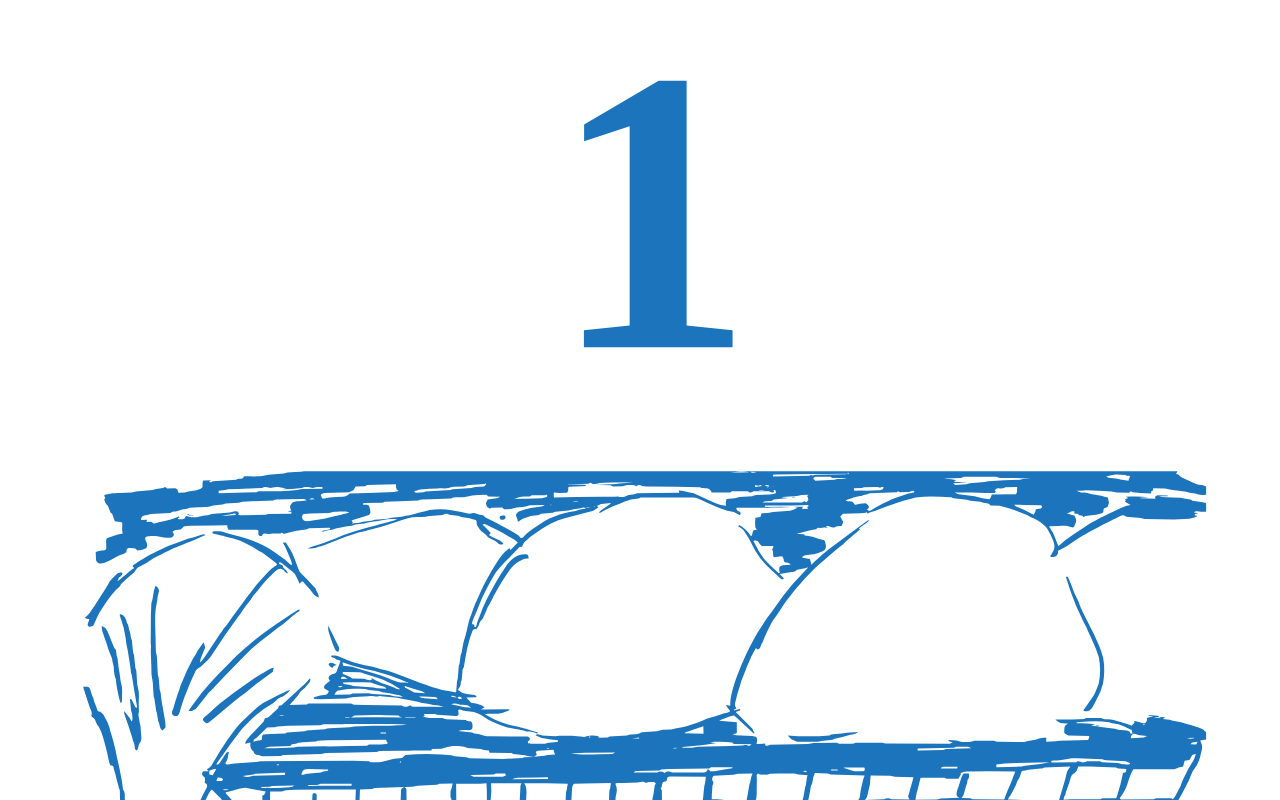
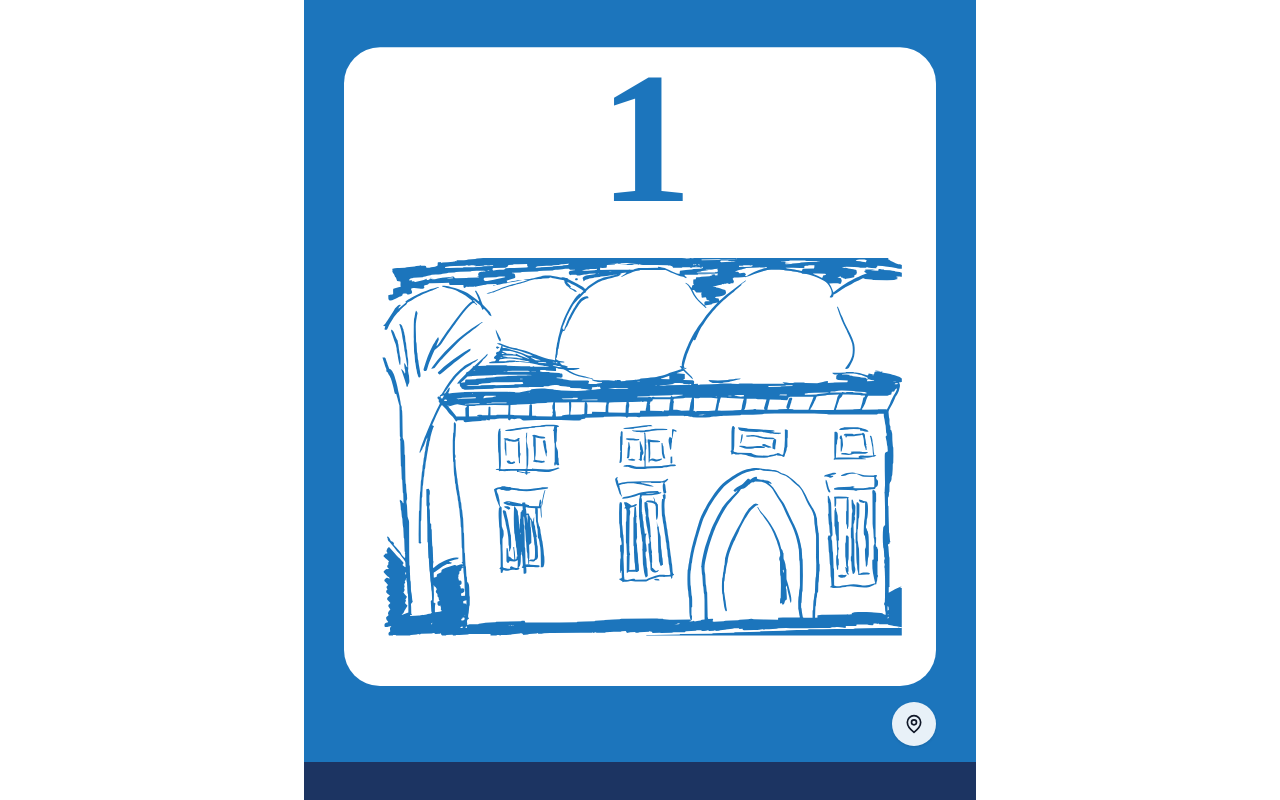
Before and after one commit to mrwebdesigner/tesi-geconia, a SvelteKit app: page / in a window 1280 px wide. Shown: the top 800 px of the page. Built offline with nearby package versions, Linux system fonts and the light colour scheme.

Commit message:
aggiornato homepage

```diff
--- a/src/lib/caselle/caselle.ts
+++ b/src/lib/caselle/caselle.ts
@@ -1,3 +1,5 @@
+import dati from './dati.json';
+
 const svgs = import.meta.glob<string>('./*/casella.svg', {
 	eager: true,
 	query: '?url',
@@ -26,6 +28,9 @@ const overlays = {
 export type Casella = {
 	id: string;
 	svgUrl: string;
+	colore: string;
+	mappa: string;
+	mappaEmbed: string;
 	targetsUrl?: string;
 	overlayUrl?: string;
 	hasAr: boolean;
@@ -58,9 +63,14 @@ function buildCaselle(): Casella[] {
 			const overlayUrl = overlays[overlayPath];
 			const hasAr = Boolean(targetsUrl && overlayUrl);
 
+			const meta = dati[id as keyof typeof dati];
+
 			return {
 				id,
 				svgUrl: svgs[svgPath],
+				colore: meta.colore,
+				mappa: meta.mappa,
+				mappaEmbed: meta.mappaEmbed,
 				targetsUrl: hasAr ? targetsUrl : undefined,
 				overlayUrl: hasAr ? overlayUrl : undefined,
 				hasAr
--- a/src/lib/caselle/dati.json
+++ b/src/lib/caselle/dati.json
@@ -1,50 +1,62 @@
 {
 	"01": {
 		"colore": "#1c75bc",
-		"mappa": "https://maps.app.goo.gl/4b21rJdFegjweskt7"
+		"mappa": "https://maps.app.goo.gl/4b21rJdFegjweskt7",
+		"mappaEmbed": "https://maps.google.com/maps?q=42.7317909,12.1318809&hl=it&z=17&output=embed"
 	},
 	"02": {
 		"colore": "#1c3462",
-		"mappa": "https://maps.app.goo.gl/vbyDduv8x6RyXFRAA"
+		"mappa": "https://maps.app.goo.gl/vbyDduv8x6RyXFRAA",
+		"mappaEmbed": "https://maps.google.com/maps?q=42.7296972,12.1354061&hl=it&z=17&output=embed"
 	},
 	"03": {
 		"colore": "#a97c50",
-		"mappa": "https://maps.app.goo.gl/JvHUKS5vpv2juebX8"
+		"mappa": "https://maps.app.goo.gl/JvHUKS5vpv2juebX8",
+		"mappaEmbed": "https://maps.google.com/maps?q=42.729895,12.135007&hl=it&z=17&output=embed"
 	},
 	"04": {
 		"colore": "#008847",
-		"mappa": "https://maps.app.goo.gl/evCZbMjXFhAXLxZHA"
+		"mappa": "https://maps.app.goo.gl/evCZbMjXFhAXLxZHA",
+		"mappaEmbed": "https://maps.google.com/maps?q=42.7349158,12.1374746&hl=it&z=17&output=embed"
 	},
 	"05": {
 		"colore": "#ffd300",
-		"mappa": "https://maps.app.goo.gl/UXho6syinEXveKZK6"
+		"mappa": "https://maps.app.goo.gl/UXho6syinEXveKZK6",
+		"mappaEmbed": "https://maps.google.com/maps?q=42.733627,12.135849&hl=it&z=17&output=embed"
 	},
 	"06": {
 		"colore": "#f15a29",
-		"mappa": "https://maps.app.goo.gl/776yKe8o6sj3MB1d8"
+		"mappa": "https://maps.app.goo.gl/776yKe8o6sj3MB1d8",
+		"mappaEmbed": "https://maps.google.com/maps?q=42.733850,12.136317&hl=it&z=17&output=embed"
 	},
 	"07": {
 		"colore": "#65342e",
-		"mappa": "https://maps.app.goo.gl/QpDTQBtWD2cpa54MA"
+		"mappa": "https://maps.app.goo.gl/QpDTQBtWD2cpa54MA",
+		"mappaEmbed": "https://maps.google.com/maps?q=42.734969,12.137151&hl=it&z=17&output=embed"
 	},
 	"08": {
 		"colore": "#009f80",
-		"mappa": "https://maps.app.goo.gl/4XFqpk7UAupZgUc99"
+		"mappa": "https://maps.app.goo.gl/4XFqpk7UAupZgUc99",
+		"mappaEmbed": "https://maps.google.com/maps?q=42.735790,12.135996&hl=it&z=17&output=embed"
 	},
 	"09": {
 		"colore": "#262262",
-		"mappa": "https://maps.app.goo.gl/7xWDS2WTxzmcv6EP8"
+		"mappa": "https://maps.app.goo.gl/7xWDS2WTxzmcv6EP8",
+		"mappaEmbed": "https://maps.google.com/maps?q=42.7345848,12.1377649&hl=it&z=17&output=embed"
 	},
 	"10": {
 		"colore": "#894e53",
-		"mappa": "https://maps.app.goo.gl/bDrDXk31UCMmLgA96"
+		"mappa": "https://maps.app.goo.gl/bDrDXk31UCMmLgA96",
+		"mappaEmbed": "https://maps.google.com/maps?q=42.7318413,12.1451846&hl=it&z=17&output=embed"
 	},
 	"11": {
 		"colore": "#194795",
-		"mappa": "https://maps.app.goo.gl/34La4voLgjHmbakH8"
+		"mappa": "https://maps.app.goo.gl/34La4voLgjHmbakH8",
+		"mappaEmbed": "https://maps.google.com/maps?q=42.7369443,12.1248791&hl=it&z=17&output=embed"
 	},
 	"12": {
 		"colore": "#006838",
-		"mappa": "https://maps.app.goo.gl/Kh1AXwyXM23wZZ7W8"
+		"mappa": "https://maps.app.goo.gl/Kh1AXwyXM23wZZ7W8",
+		"mappaEmbed": "https://maps.google.com/maps?q=42.7265688,12.1312483&hl=it&z=17&output=embed"
 	}
 }
--- /dev/null
+++ b/src/lib/components/ActionButton.svelte
@@ -0,0 +1,35 @@
+<script lang="ts">
+	import type { Snippet } from 'svelte';
+	import type { HTMLButtonAttributes } from 'svelte/elements';
+
+	type Props = {
+		href?: string;
+		'aria-label': string;
+		class?: string;
+		onclick?: HTMLButtonAttributes['onclick'];
+		type?: HTMLButtonAttributes['type'];
+		children: Snippet;
+	};
+
+	let {
+		href,
+		'aria-label': ariaLabel,
+		class: className = '',
+		onclick,
+		type = 'button',
+		children
+	}: Props = $props();
+
+	const baseClass =
+		'flex h-11 w-11 items-center justify-center rounded-full bg-white/90 text-gray-900 shadow transition hover:bg-white';
+</script>
+
+{#if href}
+	<a {href} class="{baseClass} {className}" aria-label={ariaLabel}>
+		{@render children()}
+	</a>
+{:else}
+	<button {type} class="{baseClass} {className}" aria-label={ariaLabel} {onclick}>
+		{@render children()}
+	</button>
+{/if}
--- /dev/null
+++ b/src/lib/components/MappaDialog.svelte
@@ -0,0 +1,51 @@
+<script lang="ts">
+	import ActionButton from '$lib/components/ActionButton.svelte';
+
+	let {
+		embedUrl,
+		title,
+		dialog = $bindable(null)
+	}: {
+		embedUrl: string;
+		title: string;
+		dialog?: HTMLDialogElement | null;
+	} = $props();
+
+	function close() {
+		dialog?.close();
+	}
+</script>
+
+<dialog
+	bind:this={dialog}
+	class="m-auto w-[min(92vw,48rem)] max-h-[85vh] overflow-hidden rounded-lg border-0 bg-white p-0 shadow-xl backdrop:bg-black/50 open:flex open:flex-col"
+	aria-labelledby="mappa-dialog-title"
+>
+	<div class="flex items-center justify-between border-b border-gray-200 px-4 py-3">
+		<h2 id="mappa-dialog-title" class="text-sm font-medium text-gray-900">{title}</h2>
+		<ActionButton aria-label="Chiudi mappa" onclick={close}>
+			<svg
+				xmlns="http://www.w3.org/2000/svg"
+				viewBox="0 0 24 24"
+				fill="none"
+				stroke="currentColor"
+				stroke-width="2"
+				stroke-linecap="round"
+				stroke-linejoin="round"
+				class="h-5 w-5"
+				aria-hidden="true"
+			>
+				<path d="M18 6 6 18" />
+				<path d="m6 6 12 12" />
+			</svg>
+		</ActionButton>
+	</div>
+	<iframe
+		src={embedUrl}
+		{title}
+		class="aspect-[4/3] w-full border-0"
+		loading="lazy"
+		allowfullscreen
+		referrerpolicy="no-referrer-when-downgrade"
+	></iframe>
+</dialog>
--- a/src/routes/+page.svelte
+++ b/src/routes/+page.svelte
@@ -1,17 +1,83 @@
 <script lang="ts">
-	import { getAllCaselle } from '$lib/caselle/caselle';
+	import { tick } from 'svelte';
+	import ActionButton from '$lib/components/ActionButton.svelte';
+	import MappaDialog from '$lib/components/MappaDialog.svelte';
+	import { getAllCaselle, type Casella } from '$lib/caselle/caselle';
 
 	const caselle = getAllCaselle();
+
+	let mappaDialog = $state<HTMLDialogElement | null>(null);
+	let activeMappa = $state<{ embedUrl: string; title: string } | null>(null);
+
+	function isMobileViewport(): boolean {
+		return window.matchMedia('(max-width: 768px)').matches;
+	}
+
+	function openMappa(casella: Casella) {
+		if (isMobileViewport()) {
+			window.open(casella.mappa, '_blank', 'noopener,noreferrer');
+			return;
+		}
+
+		activeMappa = {
+			embedUrl: casella.mappaEmbed,
+			title: `Mappa — Casella ${casella.id}`
+		};
+
+		void tick().then(() => mappaDialog?.showModal());
+	}
 </script>
 
-<main class="flex flex-col">
+<main class="mx-auto flex w-full max-w-2xl flex-col">
 	{#each caselle as casella (casella.id)}
-		{#if casella.hasAr}
-			<a href="/{casella.id}" class="block w-full">
-				<img src={casella.svgUrl} alt="Casella {casella.id}" class="block w-full" />
-			</a>
-		{:else}
+		<div class="flex flex-col px-10 pt-10 pb-4" style:background-color={casella.colore}>
 			<img src={casella.svgUrl} alt="Casella {casella.id}" class="block w-full" />
-		{/if}
+
+			<div class="mt-4 flex justify-end gap-2">
+				<ActionButton aria-label="Apri mappa" onclick={() => openMappa(casella)}>
+					<svg
+						xmlns="http://www.w3.org/2000/svg"
+						viewBox="0 0 24 24"
+						fill="none"
+						stroke="currentColor"
+						stroke-width="2"
+						stroke-linecap="round"
+						stroke-linejoin="round"
+						class="h-5 w-5"
+						aria-hidden="true"
+					>
+						<path d="M20 10c0 6-8 12-8 12s-8-6-8-12a8 8 0 0 1 16 0Z" />
+						<circle cx="12" cy="10" r="3" />
+					</svg>
+				</ActionButton>
+
+				{#if casella.hasAr}
+					<ActionButton href="/{casella.id}" aria-label="Vai alla scansione AR">
+						<svg
+							xmlns="http://www.w3.org/2000/svg"
+							viewBox="0 0 24 24"
+							fill="none"
+							stroke="currentColor"
+							stroke-width="2"
+							stroke-linecap="round"
+							stroke-linejoin="round"
+							class="h-5 w-5"
+							aria-hidden="true"
+						>
+							<path d="M5 12h14" />
+							<path d="m12 5 7 7-7 7" />
+						</svg>
+					</ActionButton>
+				{/if}
+			</div>
+		</div>
 	{/each}
 </main>
+
+{#if activeMappa}
+	<MappaDialog
+		bind:dialog={mappaDialog}
+		embedUrl={activeMappa.embedUrl}
+		title={activeMappa.title}
+	/>
+{/if}
--- a/src/routes/[casella]/+page.svelte
+++ b/src/routes/[casella]/+page.svelte
@@ -1,5 +1,6 @@
 <script lang="ts">
 	import ArViewer from '$lib/components/ArViewer.svelte';
+	import ActionButton from '$lib/components/ActionButton.svelte';
 	import type { PageData } from './$types';
 
 	let { data }: { data: PageData } = $props();
@@ -9,11 +10,21 @@
 	<title>Geconia AR — Casella {data.casella.id}</title>
 </svelte:head>
 
-<a
-	href="/"
-	class="fixed top-4 left-4 z-20 rounded bg-white/90 px-4 py-2 text-sm font-medium text-gray-900 shadow"
->
-	← Home
-</a>
+<ActionButton href="/" aria-label="Torna alla home" class="fixed top-4 left-4 z-20">
+	<svg
+		xmlns="http://www.w3.org/2000/svg"
+		viewBox="0 0 24 24"
+		fill="none"
+		stroke="currentColor"
+		stroke-width="2"
+		stroke-linecap="round"
+		stroke-linejoin="round"
+		class="h-5 w-5"
+		aria-hidden="true"
+	>
+		<path d="m12 19-7-7 7-7" />
+		<path d="M19 12H5" />
+	</svg>
+</ActionButton>
 
 <ArViewer targetsUrl={data.casella.targetsUrl!} overlayUrl={data.casella.overlayUrl!} />
```
Also changed, not shown: 1 other file (tests, documents, lock files or other folders).
